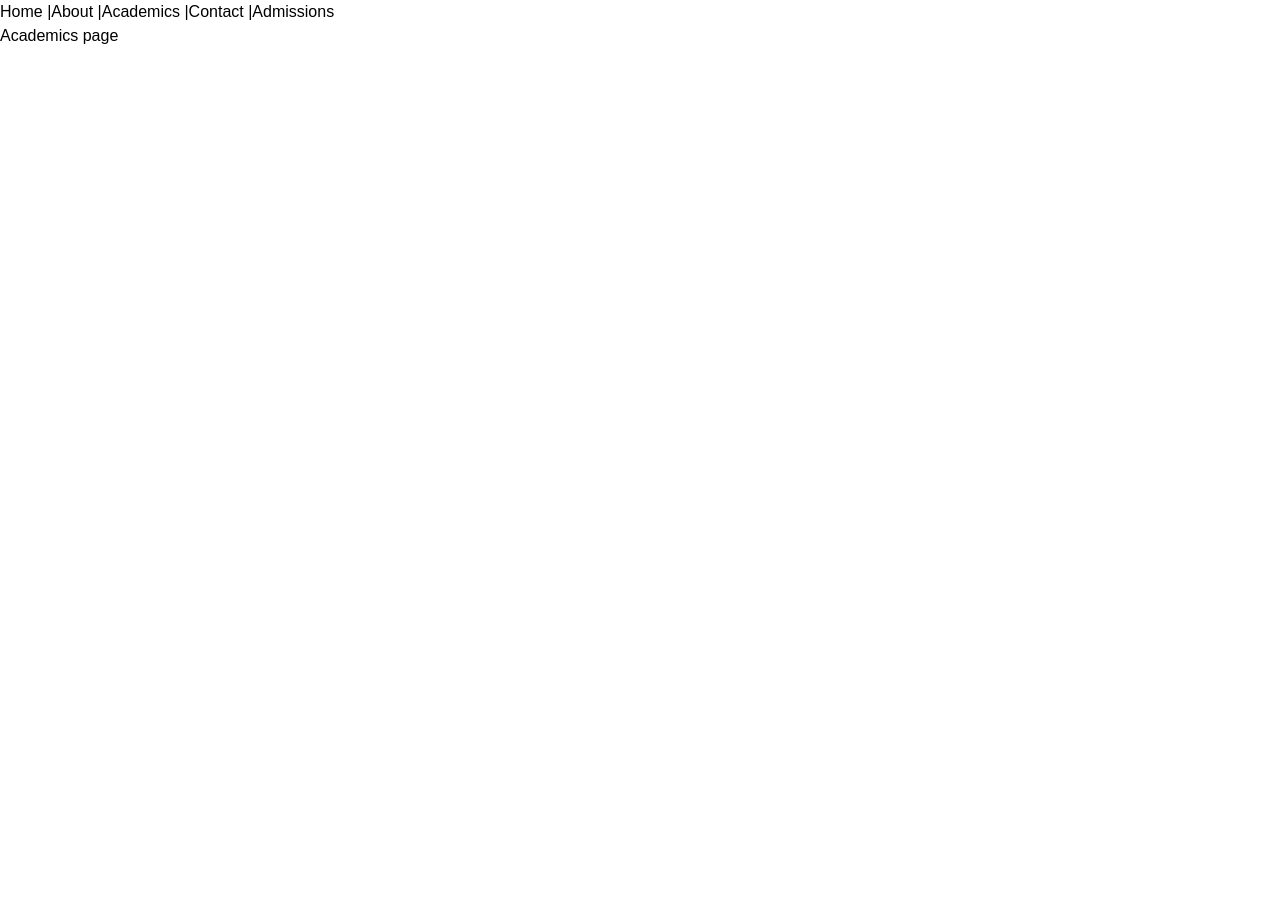
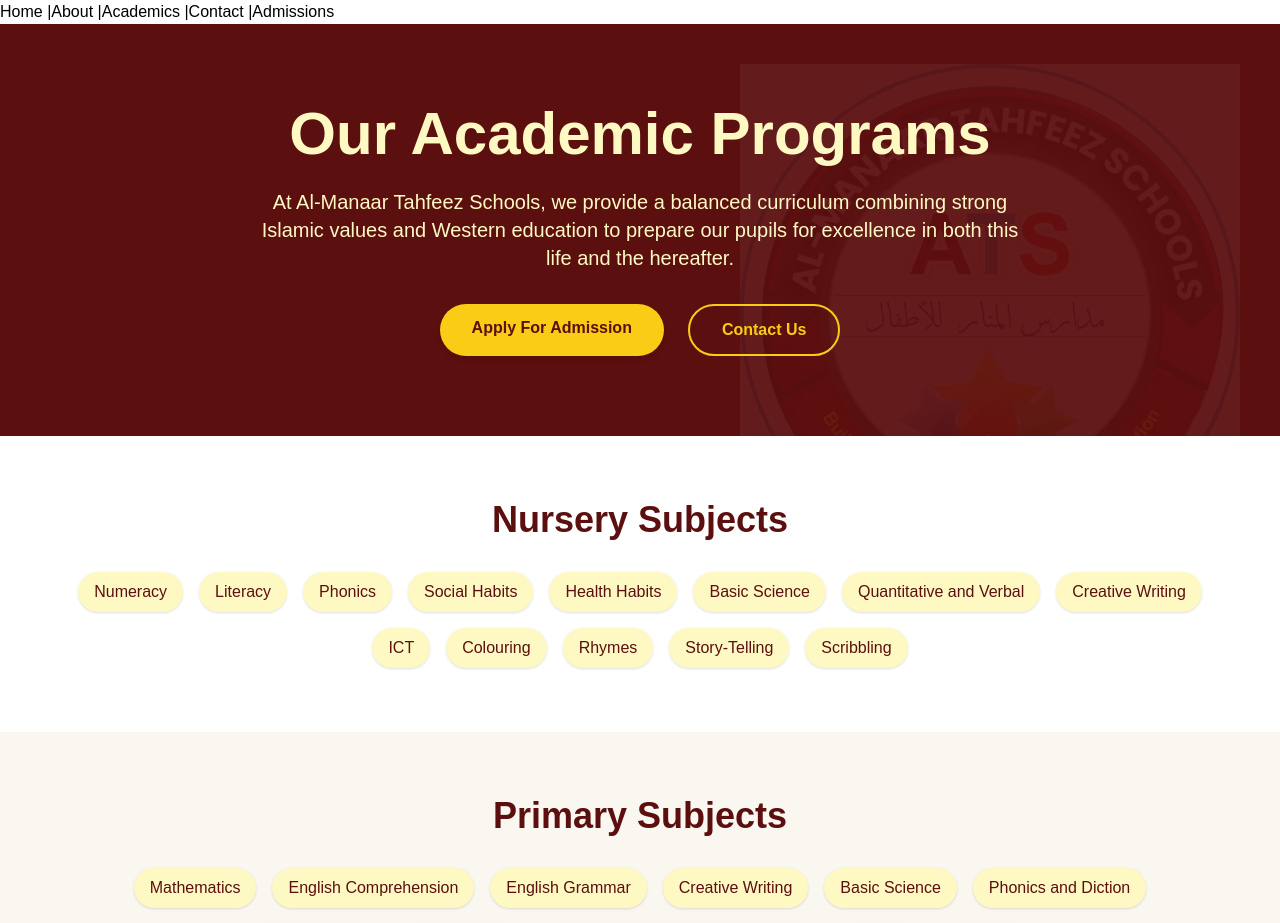
Before and after one commit to Motunmine21/al-manaar-islamic-school-portal, a React (Vite) app in the folder al-manaar-school-app/: page /academics in a window 1280 px wide. Shown: the top 923 px of the page. Before the commit the page ends 800 px from the top, so only its background shows below. Built offline with nearby package versions, Linux system fonts and the light colour scheme.

Commit message:
feat(home): add Home page layout and styling

```diff
--- a/al-manaar-school-app/src/pages/Academics.jsx
+++ b/al-manaar-school-app/src/pages/Academics.jsx
@@ -1,6 +1,136 @@
-function Academics () {
-    return (
-        <h1>Academics page</h1>
-    );
-}
+// src/pages/Academics.jsx
+import React from "react";
+import { Link } from "react-router-dom";
+import schoolLogo from "../assets/schoolLogo.png";
+
+const Academics = () => {
+  const nurserySubjects = [
+    "Numeracy", "Literacy", "Phonics", "Social Habits",
+    "Health Habits", "Basic Science", "Quantitative and Verbal",
+    "Creative Writing", "ICT", "Colouring",
+    "Rhymes", "Story-Telling", "Scribbling"
+  ];
+
+  const primarySubjects = [
+    "Mathematics", "English Comprehension", "English Grammar",
+    "Creative Writing", "Basic Science",
+    "Phonics and Diction", "Social Studies",
+    "ICT (Practical)", "Quantitative and Verbal Reasoning",
+    "Yoruba", "Literature"
+  ];
+
+  const arabicSubjects = [
+    "Qur'an Memorization", "Qur'an Revision",
+    "Arabic Expression", "Arabic Reading",
+    "Fiqh", "Tawheed", "Hadeeth", "Khatt (Calligraphy)"
+  ];
+
+  return (
+    <div className="min-h-screen flex flex-col bg-[#faf6f0]">
+
+      {/* ================= HERO SECTION ================= */}
+      <section className="relative bg-[#5C0F0F] text-yellow-100 py-20 px-6 md:px-16 text-center overflow-hidden">
+
+        {/* Faint Logo */}
+        <img
+          src={schoolLogo}
+          alt="background logo"
+          className="absolute opacity-5 w-[300px] md:w-[400px] lg:w-[500px] right-10 top-10 pointer-events-none"
+        />
+
+        <h1 className="relative z-10 text-5xl md:text-6xl font-bold mb-6">
+          Our Academic Programs
+        </h1>
+
+        <p className="relative z-10 text-lg md:text-xl max-w-3xl mx-auto mb-8 leading-relaxed">
+          At Al-Manaar Tahfeez Schools, we provide a balanced curriculum combining strong Islamic values and Western education to prepare our pupils for excellence in both this life and the hereafter.
+        </p>
+
+        <div className="relative z-10 flex justify-center gap-6 flex-wrap">
+          <Link
+            to="/admissions"
+            className="bg-yellow-400 text-[#5C0F0F] px-8 py-3 rounded-full font-semibold shadow-md hover:bg-yellow-300 hover:scale-105 transition-all duration-300"
+          >
+            Apply For Admission
+          </Link>
+
+          <Link
+            to="/contact"
+            className="border-2 border-yellow-400 text-yellow-400 px-8 py-3 rounded-full font-semibold hover:bg-yellow-400 hover:text-[#5C0F0F] hover:scale-105 transition-all duration-300"
+          >
+            Contact Us
+          </Link>
+        </div>
+      </section>
+
+      {/* ================= NURSERY ================= */}
+      <section className="py-16 px-6 md:px-16 text-center bg-white">
+        <h2 className="text-4xl font-bold text-[#5C0F0F] mb-8">
+          Nursery Subjects
+        </h2>
+
+        <div className="flex flex-wrap justify-center gap-4">
+          {nurserySubjects.map((subj, idx) => (
+            <span
+              key={idx}
+              className="bg-yellow-100 text-[#5C0F0F] px-4 py-2 rounded-full font-medium shadow hover:bg-yellow-200 transition"
+            >
+              {subj}
+            </span>
+          ))}
+        </div>
+      </section>
+
+      {/* ================= PRIMARY ================= */}
+      <section className="py-16 px-6 md:px-16 text-center bg-[#faf6f0]">
+        <h2 className="text-4xl font-bold text-[#5C0F0F] mb-8">
+          Primary Subjects
+        </h2>
+
+        <div className="flex flex-wrap justify-center gap-4">
+          {primarySubjects.map((subj, idx) => (
+            <span
+              key={idx}
+              className="bg-yellow-100 text-[#5C0F0F] px-4 py-2 rounded-full font-medium shadow hover:bg-yellow-200 transition"
+            >
+              {subj}
+            </span>
+          ))}
+        </div>
+      </section>
+
+      {/* ================= ARABIC & ISLAMIYYAH ================= */}
+      <section className="py-16 px-6 md:px-16 text-center bg-white">
+        <h2 className="text-4xl font-bold text-[#5C0F0F] mb-8">
+          Arabic & Islamiyyah
+        </h2>
+
+        <div className="flex flex-wrap justify-center gap-4">
+          {arabicSubjects.map((subj, idx) => (
+            <span
+              key={idx}
+              className="bg-yellow-100 text-[#5C0F0F] px-4 py-2 rounded-full font-medium shadow hover:bg-yellow-200 transition"
+            >
+              {subj}
+            </span>
+          ))}
+        </div>
+      </section>
+
+      {/* ================= FOOTER ================= */}
+      <footer className="bg-[#5C0F0F] text-yellow-100 py-10 mt-auto">
+        <div className="text-center flex flex-col gap-3 px-6">
+          <span>16, New Jerusalem street, Off Alhaji Olaniyan avenue, Ikola, Alaso.</span>
+          <span>09033435812 | 08087288739 | 07073852187</span>
+          <span>almanaartahfeez@gmail.com</span>
+          <span className="text-sm mt-4">
+            &copy; {new Date().getFullYear()} Al-Manaar Tahfeez Schools. All rights reserved.
+          </span>
+        </div>
+      </footer>
+
+    </div>
+  );
+};
+
 export default Academics;
```
